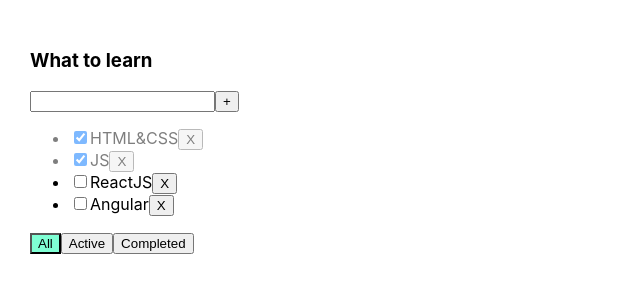
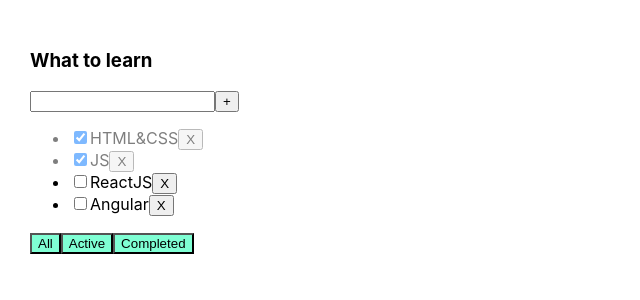
Before and after one commit to MikeJ00/Todolist, a React (Create React App) app: page / in a window 1280 px wide. Shown: the top 300 px of the page, without its empty margins (0-640 px from the left). Built offline with nearby package versions, Linux system fonts and the light colour scheme.

Commit message:
Готовый проект за 4 урока

```diff
--- a/src/Todolist.tsx
+++ b/src/Todolist.tsx
@@ -64,22 +64,22 @@
     // const changeFilterAllHandler=()=>{
     //     props.qqqq("All")
     // }
-    // const changeFilterTsarHandler=(filterValue:FilterValueType)=>{
-    //     props.qqqq(filterValue);
+    const changeFilterTsarHandler=(filterValue:FilterValueType)=>{
+        props.qqqq(filterValue);
+        setActiveButton("All")
+    }
+    // const onAllClickHandler = () => {
+    //     props.qqqq("All");
     //     setActiveButton("All")
     // }
-    const onAllClickHandler = () => {
-        props.qqqq("All");
-        setActiveButton("All")
-    }
-    const onActiveClickHandler = () => {
-        props.qqqq("Active")
-        setActiveButton("Active")
-    }
-    const onCompletedClickHandler = () => {
-        props.qqqq("Completed")
-        setActiveButton("Completed")
-    }
+    // const onActiveClickHandler = () => {
+    //     props.qqqq("Active")
+    //     setActiveButton("Active")
+    // }
+    // const onCompletedClickHandler = () => {
+    //     props.qqqq("Completed")
+    //     setActiveButton("Completed")
+    // }
     const onChangeCheckbox = (qID:string,eventValue:boolean)=>{
         props.wwww(qID,eventValue)
         // console.log(event.currentTarget.checked)
@@ -136,17 +136,18 @@
             {/*<button className={activeButton==="All" ?styles.activeFilter:""} onClick={()=>changeFilterTsarHandler("All")}>All</button>*/}
             {/*<button className={activeButton==="Active" ?styles.activeFilter:""} onClick={()=>changeFilterTsarHandler("Active")}>Active</button>*/}
             {/*<button className={activeButton==="Completed" ?styles.activeFilter:""} onClick={() =>changeFilterTsarHandler("Completed")}>Completed</button>*/}
+            {/*не правильно потому что класс нейм должен быть в компоненте, а не в функции*/}
 
-            {/*<Button className={activeButton==="All" ?styles.activeFilter:" "}  name={"All"}  callBack={()=>changeFilterTsarHandler("All")}/>*/}
-            {/*<Button className={activeButton==="Active" ? styles.activeFilter:" "} name={"Active"} callBack={()=>changeFilterTsarHandler("Active")}/>*/}
-            {/*<Button className={activeButton==="Completed" ? styles.activeFilter:" "} name={"Completed"} callBack={()=>changeFilterTsarHandler("Completed")}/>*/}
-            {/*общая кнопка работает, но не работают стили, вернулся к методу как в уроке*/}
+            <Button name={"All"}  callBack={()=>changeFilterTsarHandler("All")} Filter={"All"}/>
+            <Button name={"Active"} callBack={()=>changeFilterTsarHandler("Active")} Filter={"Active"}/>
+            <Button name={"Completed"} callBack={()=>changeFilterTsarHandler("Completed")} Filter={"Completed"}/>
+            {/*общая кнопка работает и работают стили, но сразу 3 стиля работают..... вернулся к методу как в уроке*/}
 
             {/*<button onClick={() => filterTasks("All")}>All</button>*/}
 
-            <button className={activeButton==="All" ?styles.activeFilter :" "} onClick={onAllClickHandler}>All</button>
-            <button className={activeButton==="Active" ?styles.activeFilter :" "} onClick={onActiveClickHandler}>Active</button>
-            <button className={activeButton==="Completed" ?styles.activeFilter :" "} onClick={onCompletedClickHandler}>Completed</button>
+            {/*<button className={activeButton==="All" ?styles.activeFilter :" "} onClick={onAllClickHandler}>All</button>*/}
+            {/*<button className={activeButton==="Active" ?styles.activeFilter :" "} onClick={onActiveClickHandler}>Active</button>*/}
+            {/*<button className={activeButton==="Completed" ?styles.activeFilter :" "} onClick={onCompletedClickHandler}>Completed</button>*/}
             {/*старые методы*/}
         </div>
     </div>
--- a/src/components/Button.tsx
+++ b/src/components/Button.tsx
@@ -1,10 +1,12 @@
 import React from 'react';
 import styles from "../Todolist.module.css";
+import {FilterValueType} from "../App";
 
 type buttonPropsType={
     name:string
     callBack:()=>void
     className?:any
+    Filter?:FilterValueType
     // универсальная функция callback, для того чтобы в этой фенкции
     // было 3 других функции addTaskHandler removeTaskHandler filterTasks
 }
@@ -14,6 +16,6 @@
 
     }
     return(
-        <button className={props.name===styles.activeFilter ? styles.activeFilter : " "} onClick={onClickHandler}>{props.name}</button>
+        <button className={props.name===props.Filter? styles.activeFilter : " "} onClick={onClickHandler}>{props.name}</button>
     )
 }
```
